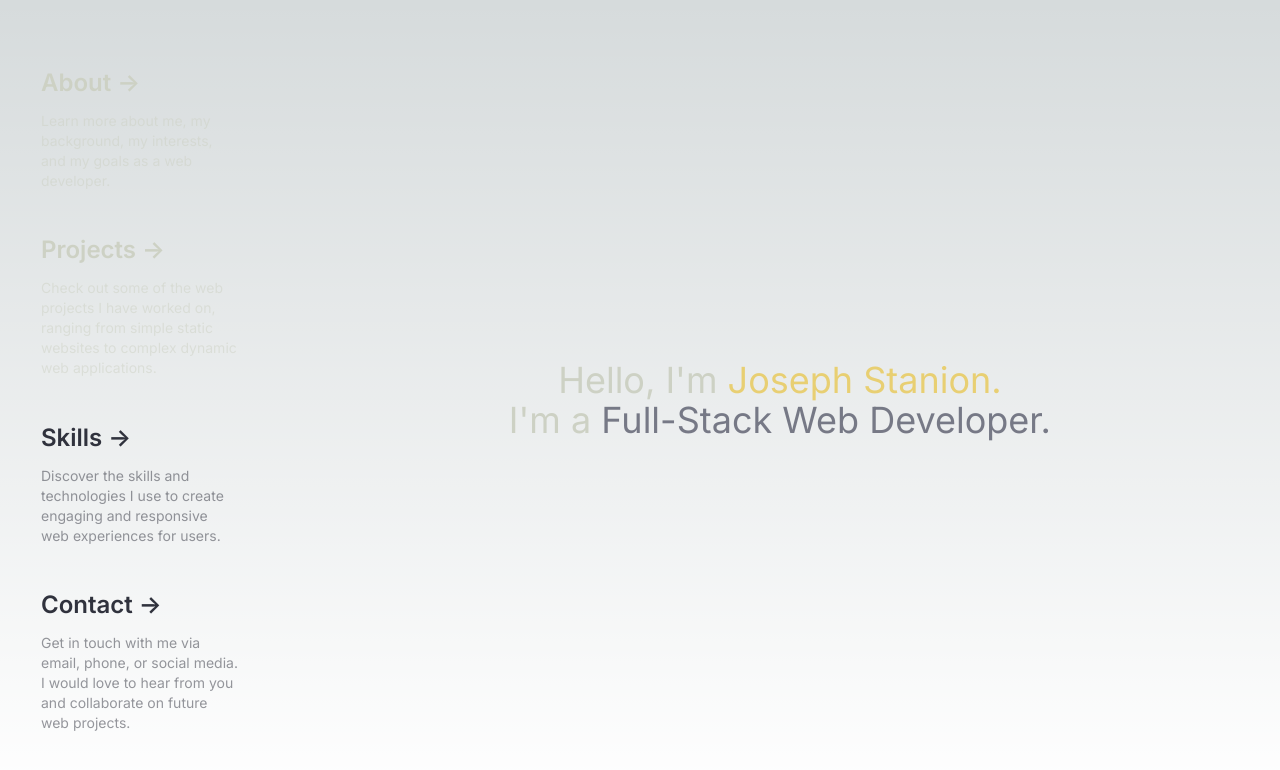
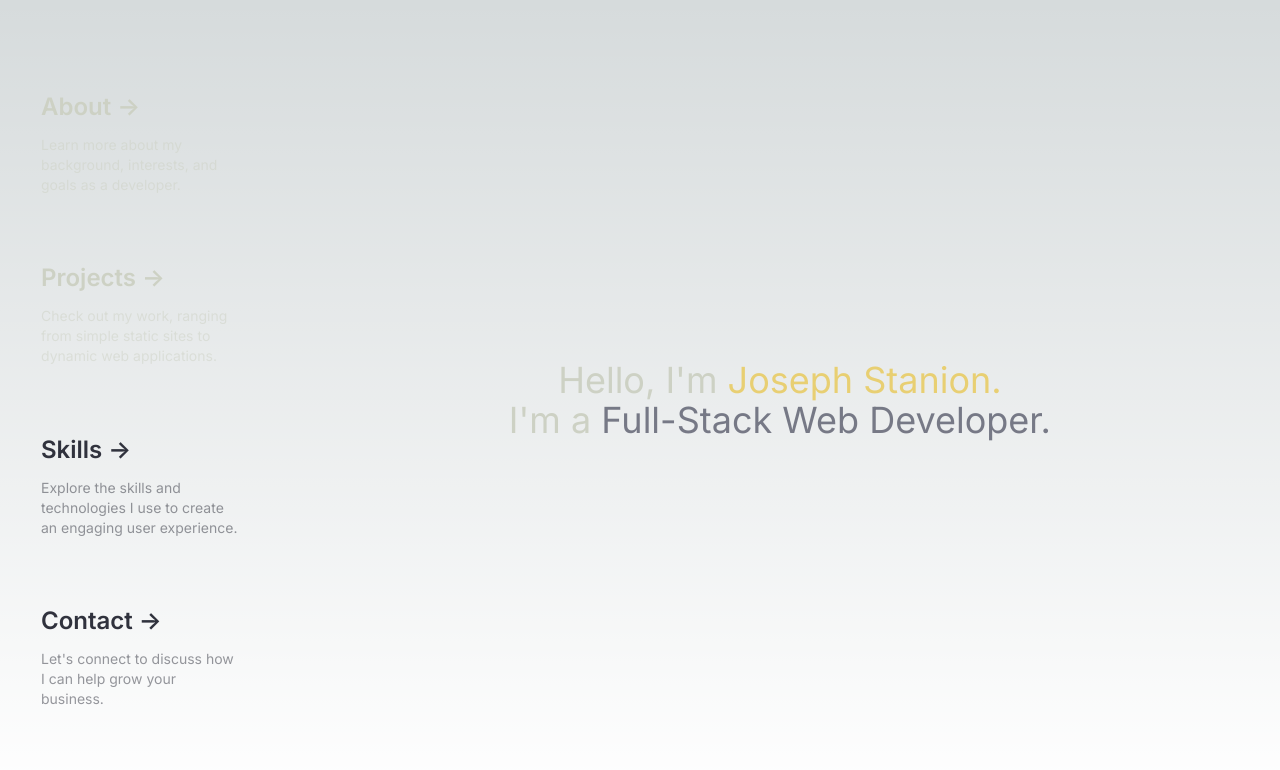
Before and after one commit to Jstanion/Portfolio, a Next.js app: page / in a window 1280 px wide. Shown: the top 770 px of the page. Built offline with nearby package versions, Linux system fonts and the light colour scheme.

Commit message:
changed link descriptions

```diff
--- a/app/components/Navbar.js
+++ b/app/components/Navbar.js
@@ -14,7 +14,7 @@ export default function Navbar() {
           </span>
         </h2>
         <p className={`m-0 max-w-[30ch] text-sm opacity-50 text-ltGray group-hover:text-yellow`}>
-        Learn more about me, my background, my interests, and my goals as a web developer.
+        Learn more about my background, interests, and goals as a developer.
         </p>
       </Link>
 
@@ -29,7 +29,7 @@ export default function Navbar() {
           </span>
         </h2>
         <p className={`m-0 max-w-[30ch] text-sm opacity-50 text-ltGray group-hover:text-yellow`}>
-        Check out some of the web projects I have worked on, ranging from simple static websites to complex dynamic web applications.
+        Check out my work, ranging from simple static sites to dynamic web applications.
         </p>
       </Link>
 
@@ -44,7 +44,7 @@ export default function Navbar() {
           </span>
         </h2>
         <p className={`m-0 max-w-[30ch] text-sm opacity-50 text-dkGray group-hover:text-yellow`}>
-        Discover the skills and technologies I use to create engaging and responsive web experiences for users.
+        Explore the skills and technologies I use to create an engaging user experience.
         </p>
       </Link>
 
@@ -59,7 +59,7 @@ export default function Navbar() {
           </span>
         </h2>
         <p className={`m-0 max-w-[30ch] text-sm opacity-50 text-dkGray group-hover:text-yellow`}>
-        Get in touch with me via email, phone, or social media. I would love to hear from you and collaborate on future web projects.
+        Let&apos;s connect to discuss how I can help grow your business.
         </p>
       </Link>
     </div>
```
